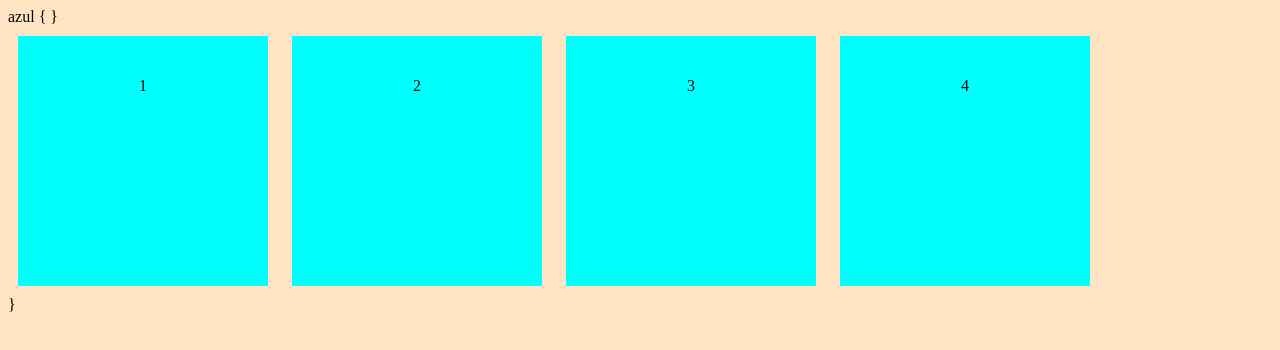
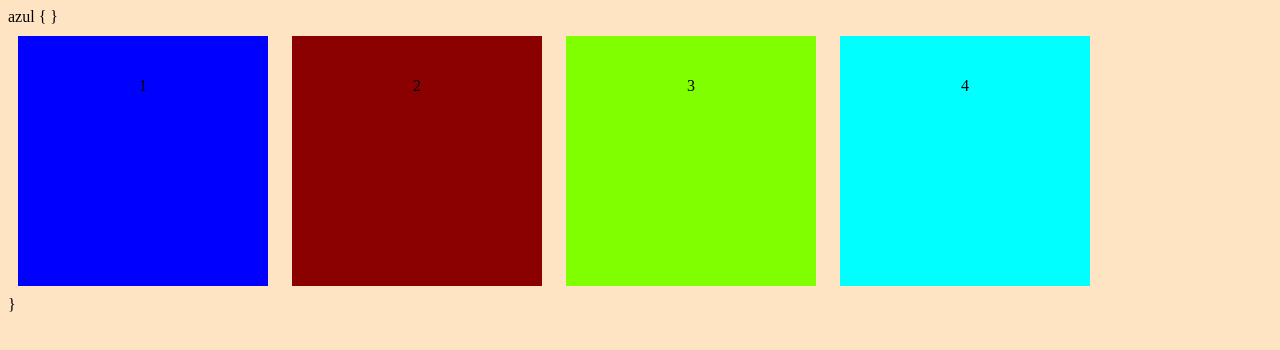
Before and after one commit to amandaabreu2008/portifolio_mandy, a plain HTML site: page meu primeiro site/index.html in a window 1280 px wide. Drawn offline with Linux system fonts and the light colour scheme.

Commit message:
commit novo
novo commit com as cores

```diff
--- a/meu primeiro site/index.html
+++ b/meu primeiro site/index.html
@@ -13,7 +13,19 @@
       line-height: 100px;
       font-weight: 100px;
       text-align: center;
-
+    }
+    .vermelha{
+      background-color: darkred;
+    }
+    .verde{
+      background-color: chartreuse;
+    }
+    .azul{
+      background-color: blue;
+    }
+    .diferente{
+      background-color: blueviolet;
+    }
   </style>
  <head>
     <title>Amanda</title>
```
